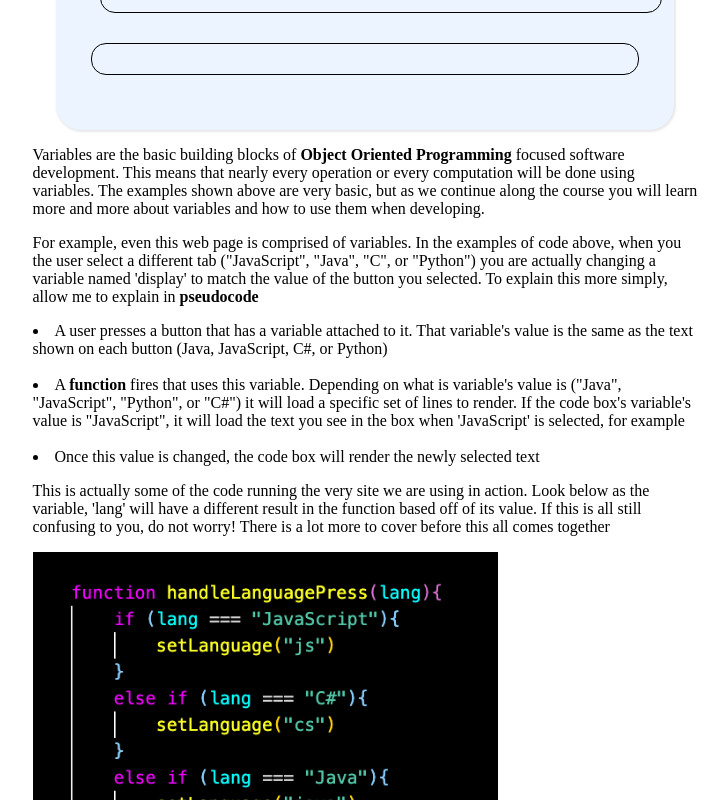
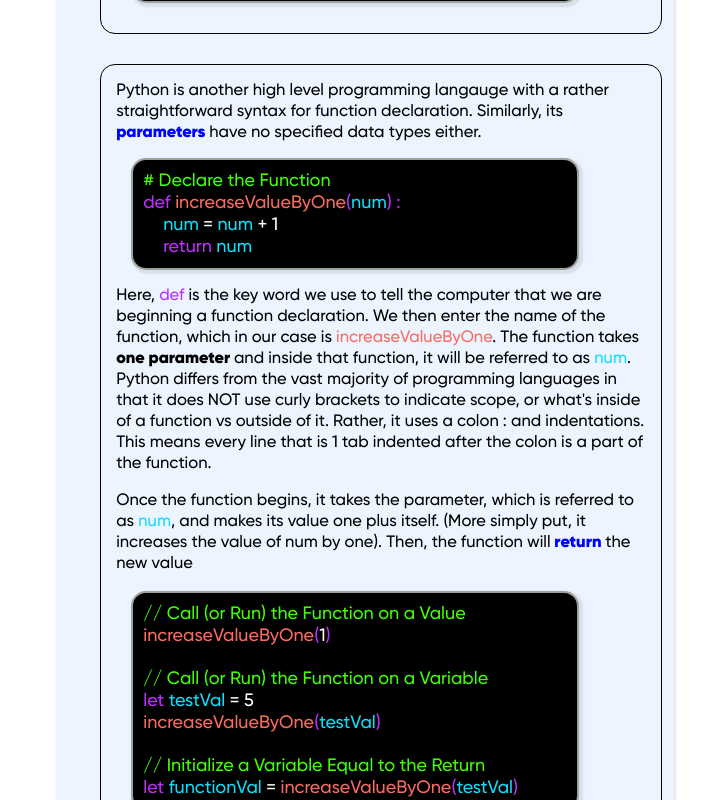
Before and after one commit to NLanese/the-codex, a Next.js app: page /concepts/basics/lessons/functions in a window 1280 px wide. Shown: the part 2500-3300 px from the top of the page, without its empty margins (275-1003 px from the left). Built offline with nearby package versions, Linux system fonts and the light colour scheme.

Commit message:
functions

```diff
--- a/pages/concepts/basics/lessons/functions.js
+++ b/pages/concepts/basics/lessons/functions.js
@@ -442,6 +442,8 @@ const VariablesLesson = ({}) => {
                         Using, or <strong>running</strong> functions is usually done the same way across most languagaes, however.
                     </p>
                     <div style={Styles.Sections.importantNote}>
+
+
                         {/* JS */}
                         <div style={{
                             padding: 15,
@@ -493,7 +495,8 @@ const VariablesLesson = ({}) => {
                             Here, <span style={Styles.Code.keyword}>function </span> is the key word we use to tell the computer
                             that we are beginning a function declaration. We then enter the name of the function, which in our case is
                             <span style={Styles.Code.func}> increaseValueByOne</span>. The function takes <strong>one parameter </strong>
-                            and inside that function, it will be referred to as <span style={Styles.Code.var}>num</span>.
+                            and inside that function, it will be referred to as <span style={Styles.Code.var}>num</span>. Everything inside the function is encased
+                            by curly brackets  {"{  }"}.
 
                             <p>
                             Once the function begins, it takes the parameter, which is referred to as <span style={Styles.Code.var}>num</span>, and
@@ -506,12 +509,12 @@ const VariablesLesson = ({}) => {
                                 word="Return Statement"
                                 definition="In most cases, a function will have a return statement. This statement tells the function to stop running itself and spit out the following value. For example, a function that takes a number as a parameter and adds 1 to it would return a new number. If 2 was the parameter, the return vaue of the addOne() function would be 3. Higher Level programming langauges do not necesarily always need a return statement, but lower level ones like C# and Java usually will. These lower level anguages also need the data type of t=its return value specified ahead of time."
                             />}
-                            /> the new value
+                            /> the new value.
                             </p>
 
                             <div style={{...Styles.Sections.simpleLessonCode, width: '95%'}}>
                                 <p style={Styles.Code.code}>
-                                <span style={Styles.Code.comment}>// Run the Function on a Value</span>
+                                <span style={Styles.Code.comment}>// Call (or Run) the Function on a Value</span>
                                 </p>
 
                                 <p style={Styles.Code.code}>
@@ -524,7 +527,7 @@ const VariablesLesson = ({}) => {
                                 <br></br>
 
                                 <p style={Styles.Code.code}>
-                                <span style={Styles.Code.comment}>// Run the Function on a Variable</span>
+                                <span style={Styles.Code.comment}>// Call (or Run) the Function on a Variable</span>
                                 </p>
 
                                 <p style={Styles.Code.code}>
@@ -565,8 +568,116 @@ const VariablesLesson = ({}) => {
                         <div style={{
                             padding: 15,
                             border: "1px solid black", borderRadius: 15,
-                            margin: 20
+                            margin: "5%", width: '90%'
                         }}>
+                            Python is another high level programming langauge with a rather straightforward syntax for function declaration. Similarly, its
+                            <ODef
+                            text="parameters"
+                            modalContent={
+                            <ODefContnet
+                                color= "#11Df9f"
+                                word="Declaration"
+                                definition= "Functions are responsible for changing the value of variables that are at your disposal. Generally, when you execute or 'do' a function, you as the developer will need to tell the function which variables it will be changing or working with. These provided variables are the parameters"                            />}
+                            /> have no specified data types either.
+
+                            <div style={{...Styles.Sections.simpleLessonCode, width: '90%'}}>
+                                <p style={Styles.Code.code}>
+                                <span style={Styles.Code.comment}># Declare the Function </span>
+                                </p>
+
+                                <p style={Styles.Code.code}>
+                                <span style={Styles.Code.keyword}>def </span>
+                                <span style={Styles.Code.func}>increaseValueByOne</span>
+                                <span style={Styles.Code.keyword}>{"("}</span>
+                                <span style={Styles.Code.var}>num</span>
+                                <span style={Styles.Code.keyword}>{") :"}</span>
+                                </p>
+
+                                <p style={{...Styles.Code.code, marginLeft: 20}}>
+                                <span style={Styles.Code.var}>num </span>
+                                <span style={Styles.Code.reg}>= </span>
+                                <span style={Styles.Code.var}>num </span>
+                                <span style={Styles.Code.reg}>+ 1 </span>
+                                </p>
+
+                                <p style={{...Styles.Code.code, marginLeft: 20}}>
+                                <span style={Styles.Code.keyword}>return </span>
+                                <span style={Styles.Code.var}>num </span>
+                                </p>
+
+                            </div>
+
+                            Here, <span style={Styles.Code.keyword}>def </span> is the key word we use to tell the computer
+                            that we are beginning a function declaration. We then enter the name of the function, which in our case is
+                            <span style={Styles.Code.func}> increaseValueByOne</span>. The function takes <strong>one parameter </strong>
+                            and inside that function, it will be referred to as <span style={Styles.Code.var}>num</span>. Python differs from
+                            the vast majority of programming languages in that it does NOT use curly brackets to indicate scope, or what's inside of
+                            a function vs outside of it. Rather, it uses a colon : and indentations. This means every line that is 1 tab indented after the
+                            colon is a part of the function.
+
+                            <p>
+                            Once the function begins, it takes the parameter, which is referred to as <span style={Styles.Code.var}>num</span>, and
+                            makes its value one plus itself. (More simply put, it increases the value of num by one). Then, the function will
+                            <ODef
+                            text="return"
+                            modalContent={
+                            <ODefContnet
+                                color= "#11Df9f"
+                                word="Return Statement"
+                                definition="In most cases, a function will have a return statement. This statement tells the function to stop running itself and spit out the following value. For example, a function that takes a number as a parameter and adds 1 to it would return a new number. If 2 was the parameter, the return vaue of the addOne() function would be 3. Higher Level programming langauges do not necesarily always need a return statement, but lower level ones like C# and Java usually will. These lower level anguages also need the data type of t=its return value specified ahead of time."
+                            />}
+                            /> the new value
+                            </p>
+
+                            <div style={{...Styles.Sections.simpleLessonCode, width: '95%'}}>
+                                <p style={Styles.Code.code}>
+                                <span style={Styles.Code.comment}>// Call (or Run) the Function on a Value</span>
+                                </p>
+
+                                <p style={Styles.Code.code}>
+                                <span style={Styles.Code.func}>increaseValueByOne</span>
+                                <span style={Styles.Code.keyword}>{"("}</span>
+                                <span style={Styles.Code.reg}>1</span>
+                                <span style={Styles.Code.keyword}>{")"}</span>
+                                </p>
+
+                                <br></br>
+
+                                <p style={Styles.Code.code}>
+                                <span style={Styles.Code.comment}>// Call (or Run) the Function on a Variable</span>
+                                </p>
+
+                                <p style={Styles.Code.code}>
+                                <span style={Styles.Code.keyword}>let </span>
+                                <span style={Styles.Code.var}>testVal</span>
+                                <span style={Styles.Code.reg}> = 5</span>
+                                </p>
+
+
+                                <p style={Styles.Code.code}>
+                                <span style={Styles.Code.func}>increaseValueByOne</span>
+                                <span style={Styles.Code.keyword}>{"("}</span>
+                                <span style={Styles.Code.var}>testVal</span>
+                                <span style={Styles.Code.keyword}>{")"}</span>
+                                </p>
+
+                                <br></br>
+
+                                <p style={Styles.Code.code}>
+                                <span style={Styles.Code.comment}>// Initialize a Variable Equal to the Return</span>
+                                </p>
+
+                                <p style={Styles.Code.code}>
+                                <span style={Styles.Code.keyword}>let </span>
+                                <span style={Styles.Code.var}>functionVal</span>
+                                <span style={Styles.Code.reg}> = </span>
+                                <span style={Styles.Code.func}>increaseValueByOne</span>
+                                <span style={Styles.Code.keyword}>{"("}</span>
+                                <span style={Styles.Code.var}>testVal</span>
+                                <span style={Styles.Code.keyword}>{")"}</span>
+                                </p>
+
+                            </div>
 
                         </div>
 
```
Also changed, not shown: components/candybox3/maps/newOldsville.js (+5 -3 lines), pages/showcases/projects/candybox3.js (+22 -0 lines).
